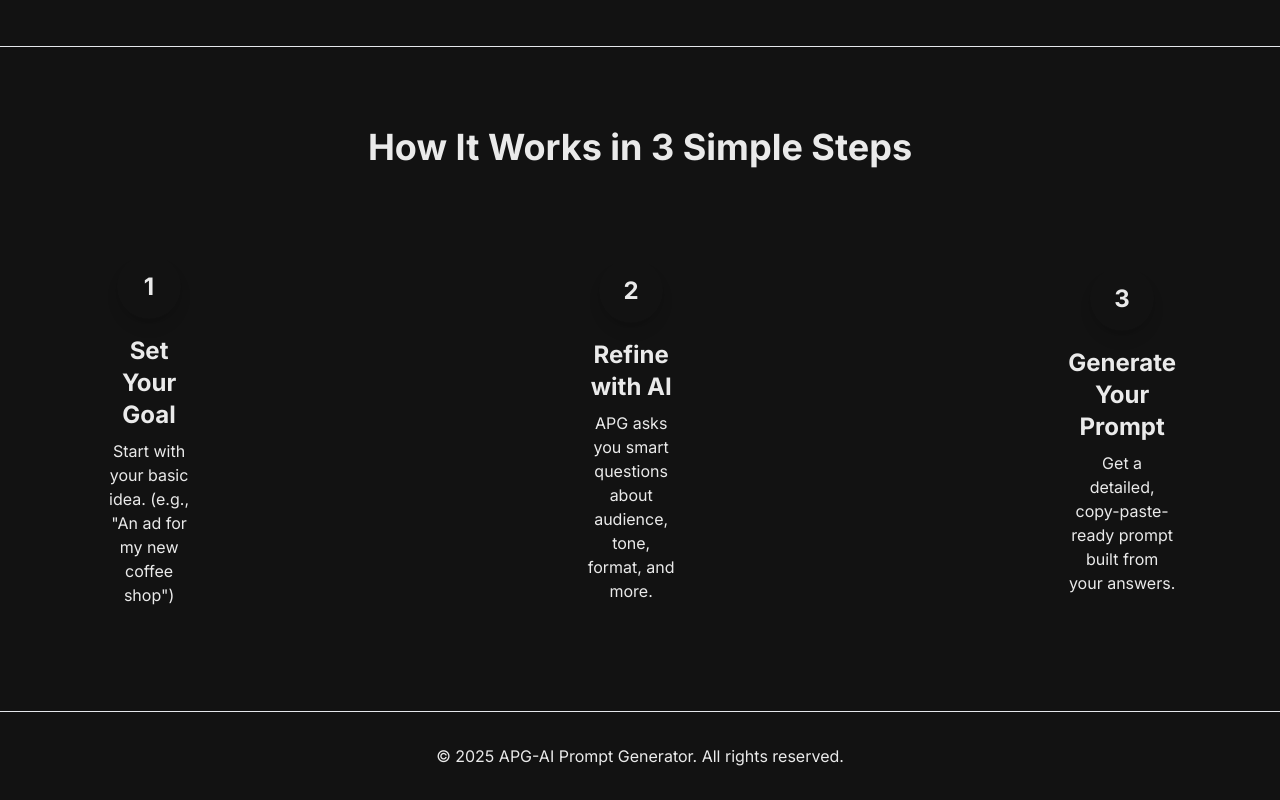
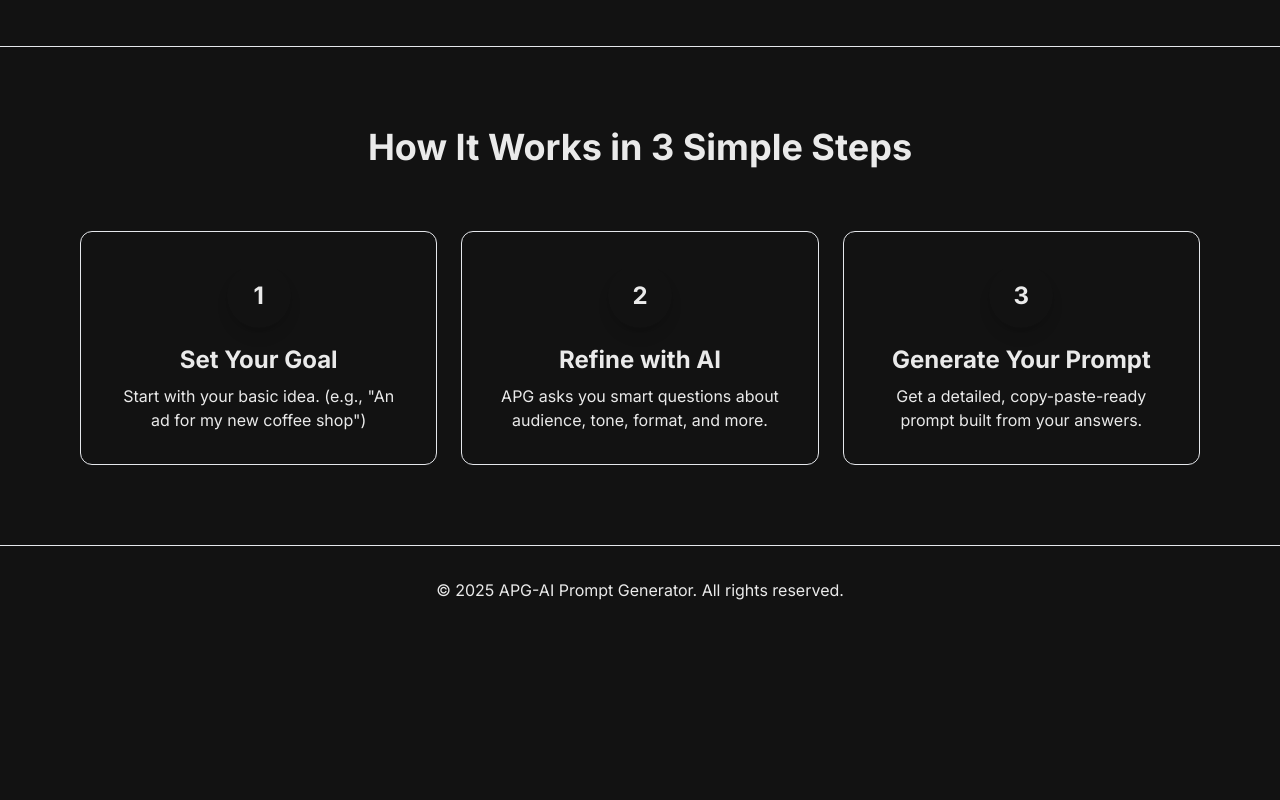
Before and after one commit to Aryapatel-007/APG-AI-Prompt-Generator, a website: page index.html in a window 1280 px wide. Shown: the part 1422-2222 px from the top of the page. After the commit the page ends 2056 px from the top, so only its background shows below. Drawn offline with nearby package versions, Linux system fonts and the light colour scheme.

Commit message:
do it again

```diff
--- a/index.html
+++ b/index.html
@@ -167,28 +167,33 @@
         <section id="how-it-works" class="w-full py-20 fade-in-section">
             <div class="container mx-auto max-w-6xl px-4">
                 <h2 class="text-4xl font-bold text-text-primary text-center mb-16">How It Works in 3 Simple Steps</h2>
-                <div class="flex flex-col md:flex-row justify-between items-center gap-8">
-                    <div class="text-center flex-1 p-6">
+
+                <div class="flex flex-col md:flex-row justify-between items-center gap-6">
+
+                    <div class="bg-surface-dark p-8 rounded-xl border border-border-color transition-all hover:border-border-color-focus/50 hover:shadow-lg hover:shadow-primary-glow/5 flex-1 w-full">
+                        <div class="text-center">
                             <span class="flex items-center justify-center w-16 h-16 bg-primary-glow text-background-dark font-bold text-2xl rounded-full mx-auto mb-4 shadow-lg shadow-primary-glow/30">1</span>
                             <h3 class="text-2xl font-bold text-text-primary mb-2">Set Your Goal</h3>
                             <p class="text-text-secondary">Start with your basic idea. (e.g., "An ad for my new coffee shop")</p>
                         </div>
+                    </div>
 
-                    <div class="w-1/4 h-1 bg-border-color rounded-full hidden md:block opacity-50"></div>
-
-                    <div class="text-center flex-1 p-6">
+                    <div class="bg-surface-dark p-8 rounded-xl border border-border-color transition-all hover:border-border-color-focus/50 hover:shadow-lg hover:shadow-primary-glow/5 flex-1 w-full">
+                        <div class="text-center">
                             <span class="flex items-center justify-center w-16 h-16 bg-primary-glow text-background-dark font-bold text-2xl rounded-full mx-auto mb-4 shadow-lg shadow-primary-glow/30">2</span>
                             <h3 class="text-2xl font-bold text-text-primary mb-2">Refine with AI</h3>
                             <p class="text-text-secondary">APG asks you smart questions about audience, tone, format, and more.</p>
                         </div>
+                    </div>
 
-                    <div class="w-1/4 h-1 bg-border-color rounded-full hidden md:block opacity-50"></div>
-
-                    <div class="text-center flex-1 p-6">
+                    <div class="bg-surface-dark p-8 rounded-xl border border-border-color transition-all hover:border-border-color-focus/50 hover:shadow-lg hover:shadow-primary-glow/5 flex-1 w-full">
+                        <div class="text-center">
                             <span class="flex items-center justify-center w-16 h-16 bg-primary-glow text-background-dark font-bold text-2xl rounded-full mx-auto mb-4 shadow-lg shadow-primary-glow/30">3</span>
                             <h3 class="text-2xl font-bold text-text-primary mb-2">Generate Your Prompt</h3>
                             <p class="text-text-secondary">Get a detailed, copy-paste-ready prompt built from your answers.</p>
                         </div>
+                    </div>
+
                 </div>
             </div>
         </section>
```
Lines whose indentation alone changed are shown as unchanged.
